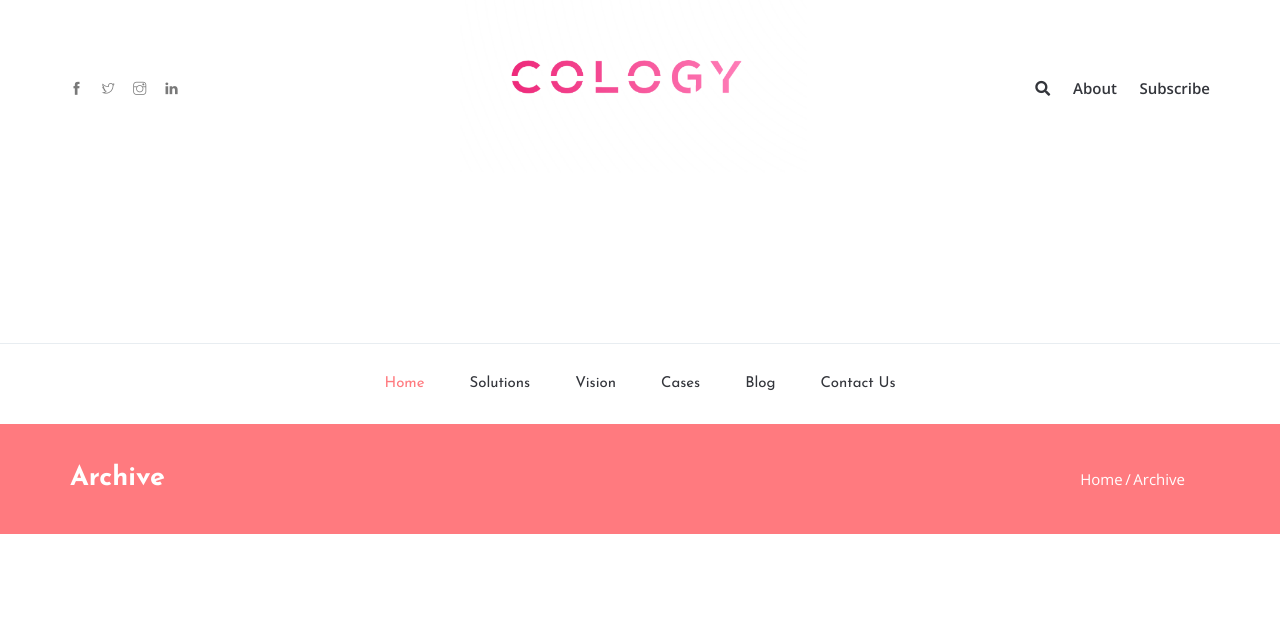
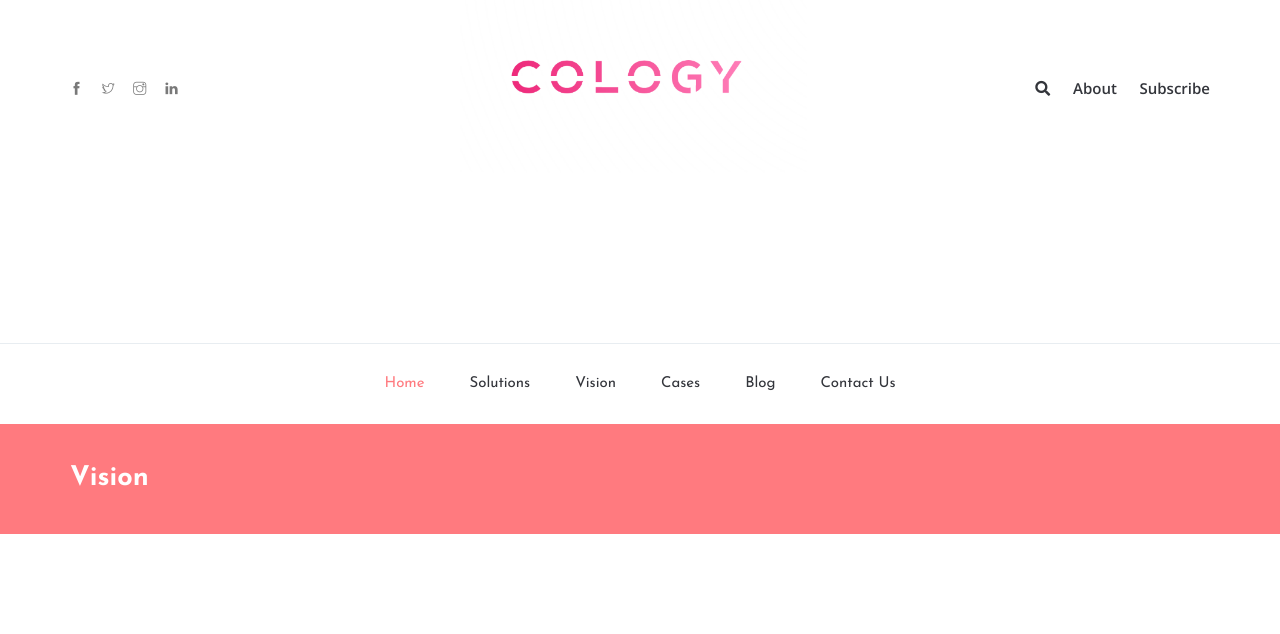
Before and after one commit to sami196515/Cology-Digital, a plain HTML site: page vision.html in a window 1280 px wide. Shown: the part 166-800 px from the top of the page. Drawn offline with nearby package versions, Linux system fonts and the light colour scheme.

Commit message:
Update vision.html

```diff
--- a/vision.html
+++ b/vision.html
@@ -106,11 +106,7 @@
             class="banner_content d-md-flex justify-content-between align-items-center"
           >
             <div class="mb-3 mb-md-0">
-              <h2>Archive</h2>
-            </div>
-            <div class="page_link">
-              <a href="index.html">Home</a>
-              <a href="contact.html">Archive</a>
+              <h2>Vision</h2>
             </div>
           </div>
         </div>
```
